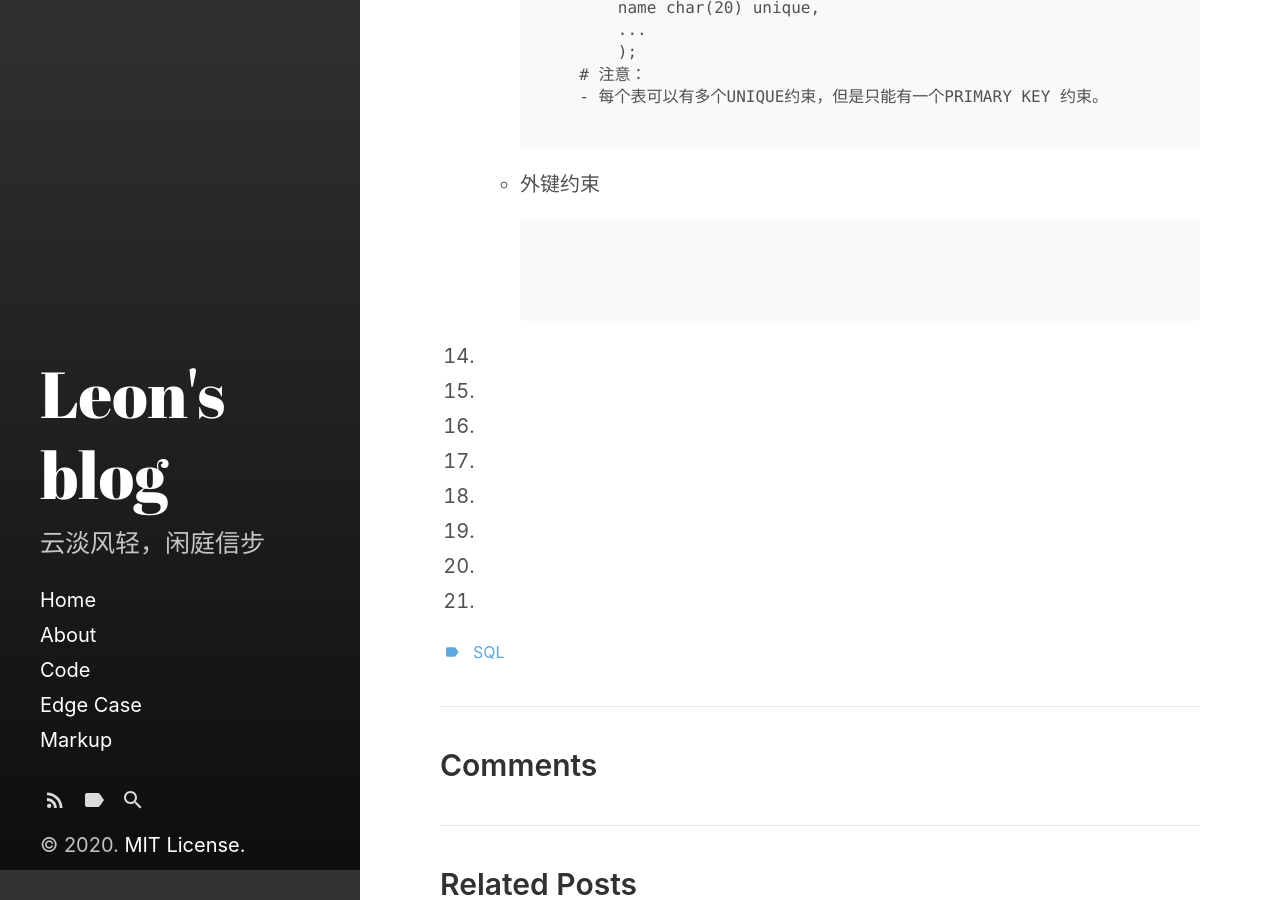
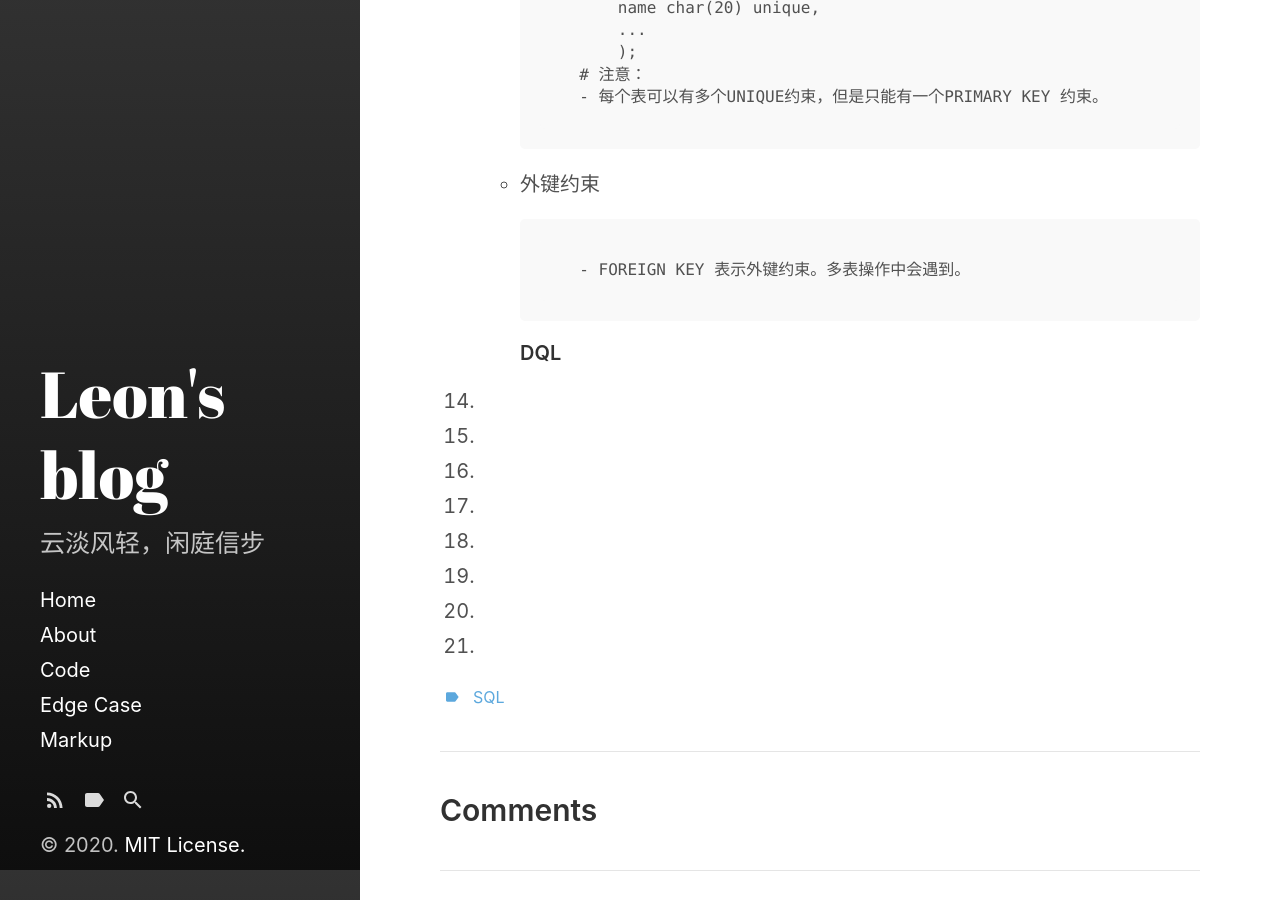
Before and after one commit to WnLeon/blog, a Jekyll site: the page built from _posts/2020-10-29-SQL语言基础.md, in a window 1280 px wide and 900 px high, scrolled down 6330 px. Built offline with Jekyll 4.4.1, drawn with Linux system fonts in a browser that asks for light colours.

Commit message:
category add  2020/10/30

````diff
--- a/_posts/2020-10-29-SQL语言基础.md
+++ b/_posts/2020-10-29-SQL语言基础.md
@@ -229,9 +229,9 @@ SQL语言是一种数据库查询和程序设计语言，用于存取数据以
     - 外键约束
 
         ```
-
+        - FOREIGN KEY 表示外键约束。多表操作中会遇到。
         ```
-
+#### DQL
 14.
 
 15.
````
